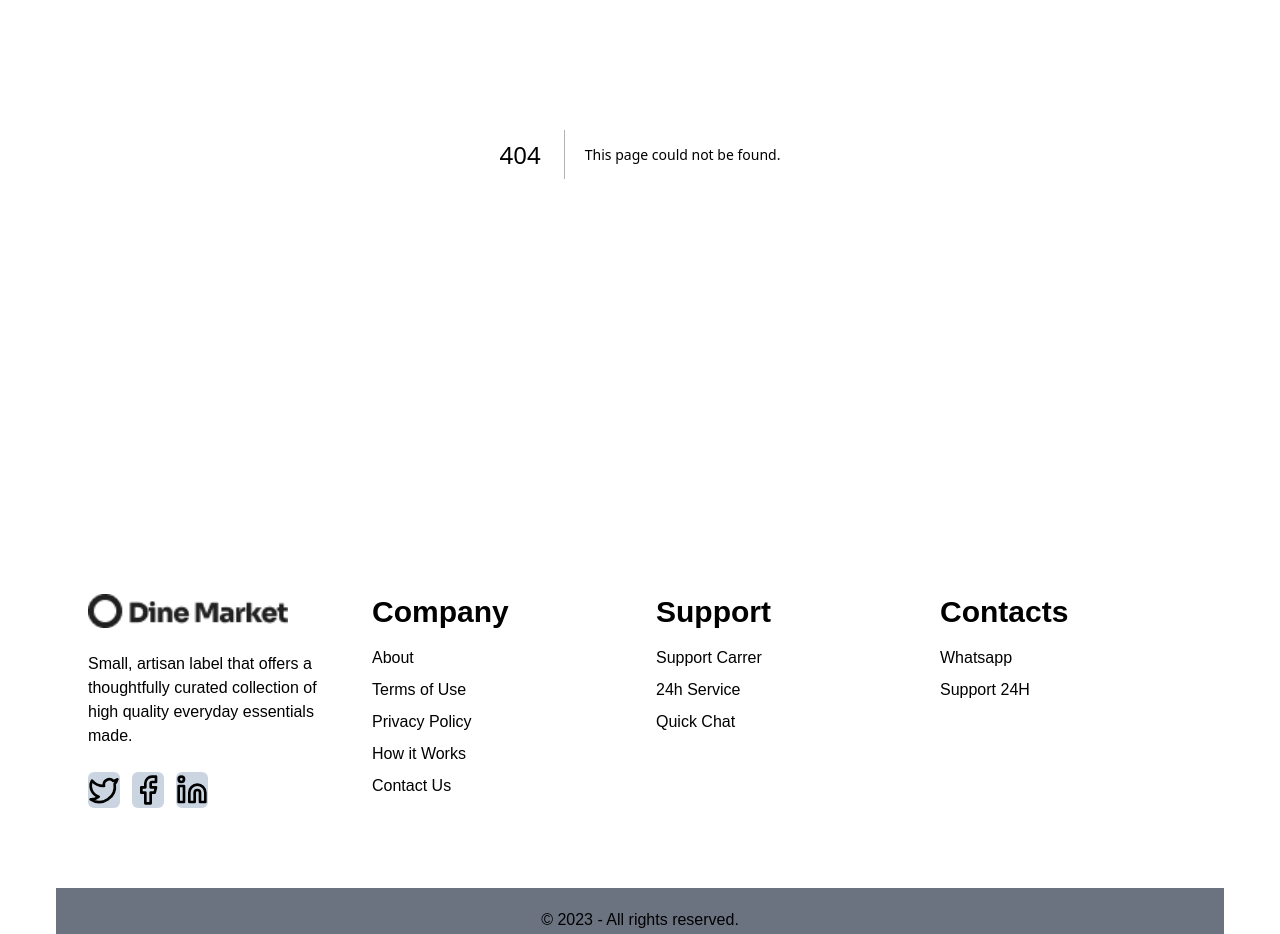
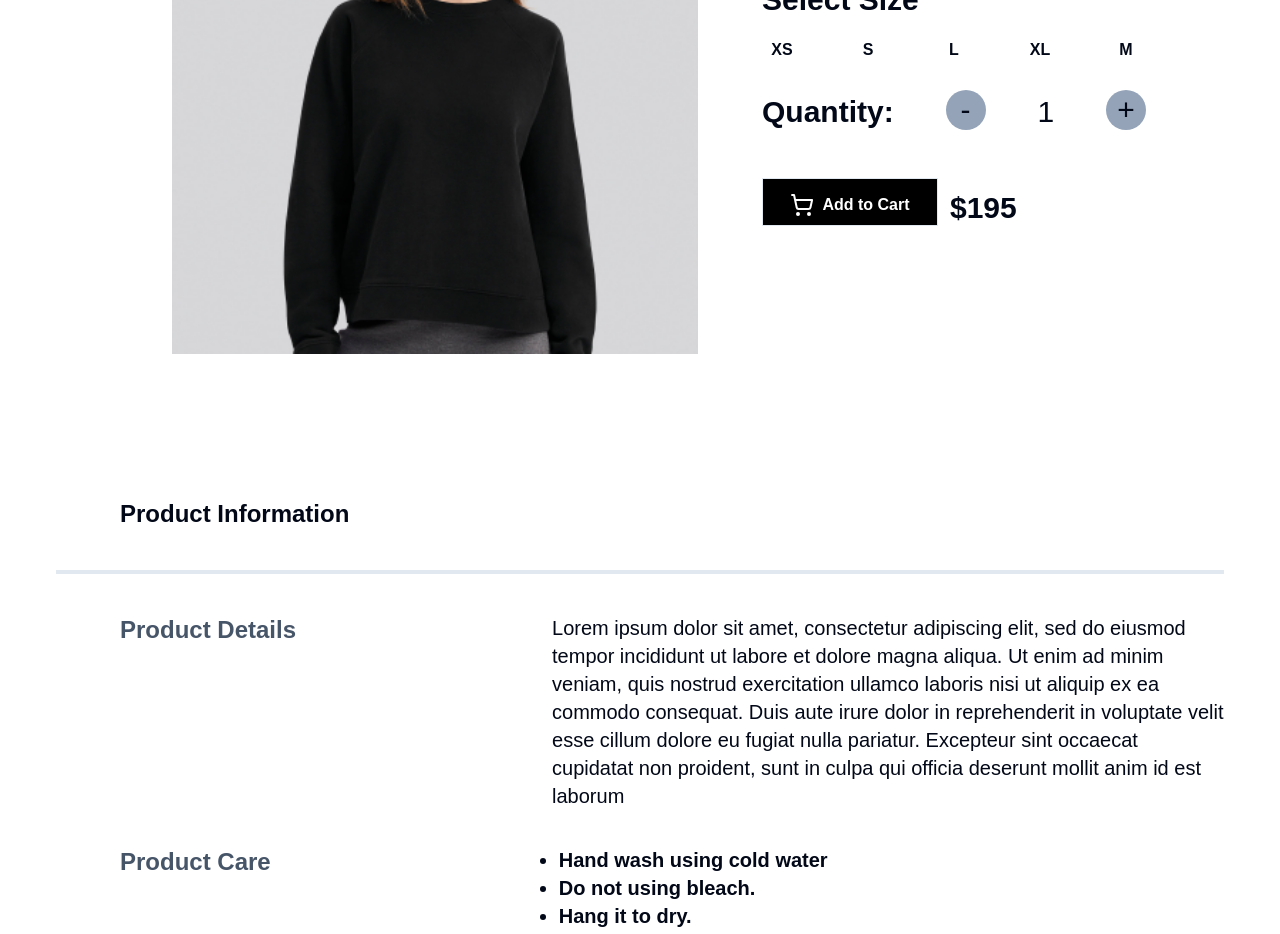
Before and after one commit to ishahroze/Dine_Mart, a Next.js app: page /productdetail/1 in a window 1280 px wide. Before the commit this address had no page. Shown: the part 340-1274 px from the top of the page. Built offline with nearby package versions, Linux system fonts and the light colour scheme.

Commit message:
adding key props

```diff
--- /dev/null
+++ b/src/app/productdetail/[id]/page.tsx
@@ -0,0 +1,131 @@
+// 'use client'
+// import React from 'react'
+// import Image from 'next/image'
+// import Link from 'next/link'
+// import { useState } from 'react'
+// import { Button } from '@/components/ui/button'
+// import { ShoppingCart } from 'lucide-react';
+// import { products } from '@/lib/products';
+// import Productcard from '@/app/component/Productcard'
+// import image from 'next/image'
+// const getProductDetail = (id: number | string) => {
+//     return products.filter((val) => val.id == id);
+//   };
+
+
+
+// function productdetail({ params }:{params:{id:string}}) {
+
+//     const result = getProductDetail(params.id)
+//     console.log(result)
+//     console.log(params)
+//     const[quantity,setquantity]=useState(1)
+//     const increment=()=>{
+//         setquantity(quantity+1)
+//           }
+//           const decrement=()=>{
+//             setquantity(quantity-1)
+//             if (quantity<=1) {
+//               setquantity(1)
+//             }
+
+
+//     return(<div className='min-h-screen'>hello
+//          {result.map((item)=>(
+//           <div>{item.image}</div>
+//          ))}
+//     </div>)
+// }}
+//  export default productdetail
+'use client'
+import React from 'react'
+import { products } from '@/lib/products'
+import Image from 'next/image'
+import Link from 'next/link'
+import { useState } from 'react'
+import { Button } from '@/components/ui/button'
+import { ShoppingCart } from 'lucide-react';
+const getProductDetail = (id: number | string) => {
+      return products.filter((val) => val.id == id);
+     };
+function hello({ params }:{params:{id:string}}) {
+  const result = getProductDetail(params.id)
+  const[quantity,setquantity]=useState(1)
+  const increment=()=>{
+setquantity(quantity+1)
+  }
+  const decrement=()=>{
+    setquantity(quantity-1)
+    if (quantity<=1) {
+      setquantity(1)
+    }}
+  return (
+    <div>
+{
+
+  result.map((item,index)=>(
+    <div key={index}>  <div className='grid  grid-cols-[auto,1fr,1fr] gap-0 ml-0 mt-10'><div className='mr-4'><Image
+    src={item.image}
+    alt='hello'
+ width={100}
+  height={100}
+
+    /></div><div className='w-full h-full mr-4 mb-36'>
+    <Image
+     src={item.image}
+      alt='hello'
+    width={1000}
+    height={1000}
+
+     />
+   </div><div className=' w-96 ml-16 mt-24 mb-10'>
+      <h1 className='text-3xl	font-normal font-sans'>Brushed Raglan Sweatshirt</h1>
+      <span className='font-semibold text-xl opacity-40 font-sans'>Sweater</span>
+
+     <p className='text-3xl font-bold mt-7'>Select Size</p>
+    <ul className='flex font-sans justify-between text-base font-bold mt-3  '>
+      <li className=' hover:bg-slate-500 flex items-center  justify-center rounded-full w-10 h-10 justify-items-center '>XS</li>
+      <li className=' hover:bg-slate-500 flex items-center justify-center rounded-full w-10 h-10 justify-items-center '>S</li>
+      <li className= 'hover:bg-slate-500 flex items-center justify-center rounded-full w-10 h-10 justify-items-center '>L</li>
+      <li className=' hover:bg-slate-500 flex items-center justify-center rounded-full w-10 h-10 justify-items-center '>XL</li>
+      <li className=' hover:bg-slate-500 flex items-center justify-center rounded-full w-10 h-10 justify-items-center' >M</li>
+    </ul>
+    <p className='flex justify-between items-end mt-5'>
+     <h2 className='font-bold text-3xl font-sans'>Quantity:</h2>
+     <button onClick={decrement} className='flex items-center text-3xl bg-slate-400 justify-center rounded-full w-10 h-10 justify-items-center '>-</button>
+     <span className='text-3xl'>{quantity}</span>
+     <button onClick={increment} className='flex items-center text-3xl bg-slate-400 justify-center rounded-full w-10 h-10 justify-items-center '>+</button>
+     </p>
+     <p className='flex flex-row h-24 items-end mt-0'>
+     <Button variant="outline" className='flex items-end  bg-black text-white text-1xl rounded-none w-44 h-12 justify-items-center font-semibold'>
+     <ShoppingCart className='size-6 text-white mt-2 mr-2   '/>Add to Cart</Button>
+     <h2 className='font-bold text-3xl font-sans pl-3'>${item.price}</h2></p>
+    </div>
+</div>
+<h1 className='text-2xl font-bold font-sans ml-16 mb-10'>Product Information</h1>
+<div className='text-xl border-t-4 mb-96'>
+<div className=' flex mb-9 mt-10'>
+<h1 className='text-2xl font-bold text-slate-600 flex-none font-sans ml-16 mb-10 mr-64'>Product Details</h1>
+<p className='font-normal text-xl font-sans space-x-2 ml-0 pl-0'> Lorem ipsum dolor sit amet, consectetur adipiscing elit, sed do eiusmod tempor incididunt ut
+labore et dolore magna aliqua. Ut enim ad minim veniam, quis nostrud exercitation ullamco
+laboris nisi ut aliquip ex ea commodo consequat. Duis aute irure dolor in reprehenderit
+in voluptate velit esse cillum dolore eu fugiat nulla pariatur. Excepteur sint occaecat cupidatat
+non proident, sunt in culpa qui officia deserunt mollit anim id est laborum</p>
+</div>
+<div className='flex '>
+<h1 className='text-2xl  font-bold text-slate-600 flex-none font-sans ml-16 mb-10 mr-72'>Product Care</h1>
+<ul className='list-disc font-extrabold'>
+<li>Hand wash using cold water</li>
+<li>Do not using bleach.</li>
+<li>Hang it to dry.</li>
+<li>Iron on low temperature.</li>
+</ul>
+</div> </div></div>
+  ))
+}
+
+    </div>
+  )
+}
+
+export default hello
```
Also changed, not shown: src/app/productdetail/page.tsx (added).
